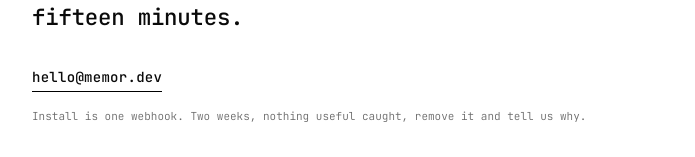
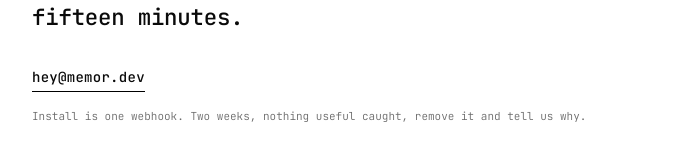
Before and after one commit to mukurpuri/memor-website, a Next.js app: page / in a window 1280 px wide. Shown: the part 2036-2193 px from the top of the page, without its empty margins (292-987 px from the left). Built offline with nearby package versions, Linux system fonts and the light colour scheme.

Commit message:
added changes

```diff
--- a/app/page.tsx
+++ b/app/page.tsx
@@ -202,7 +202,7 @@ export default function Page() {
           </p>
 
           <a href="mailto:hello@memor.dev" className="inline-block border-b border-black pb-1 text-sm font-medium tracking-[0.02em] hover:opacity-60">
-            hello@memor.dev
+            hey@memor.dev
           </a>
 
           <p className="mt-4 text-[11px] font-light text-[#6B6B6B]">
```
